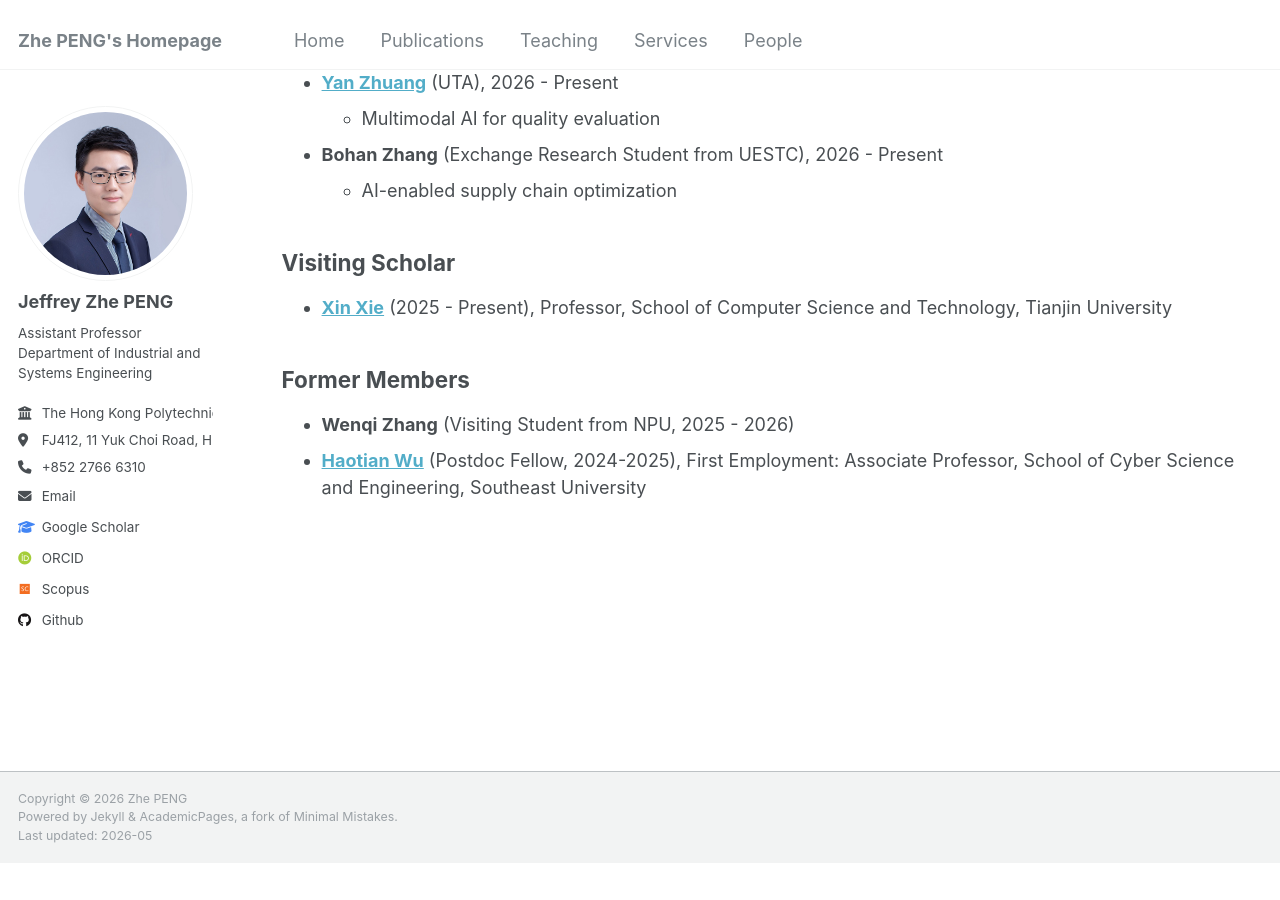
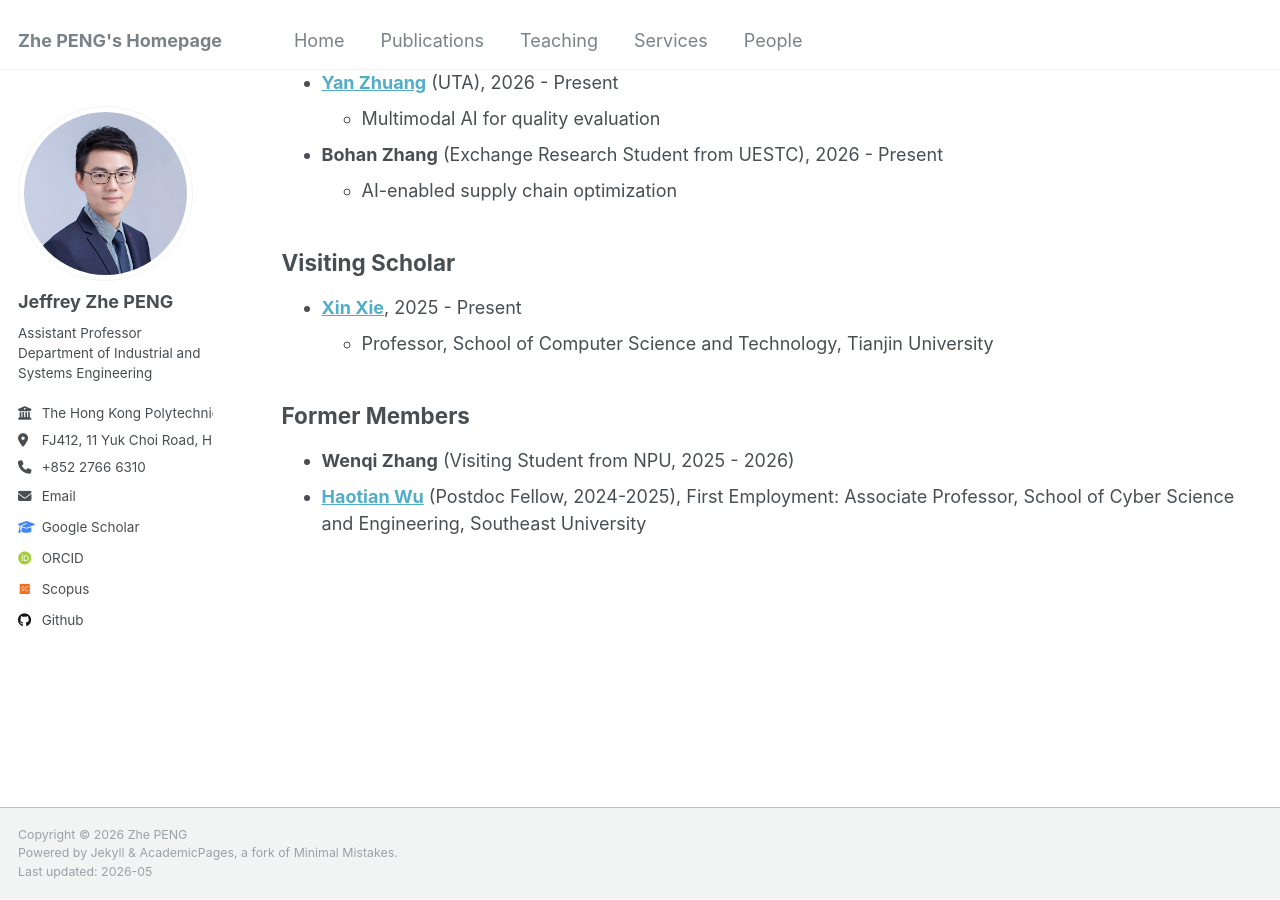
Before and after one commit to PENG-Zhe/peng-zhe.github.io, a Jekyll site: the page built from _pages/people.md, in a window 1280 px wide and 900 px high, scrolled down 1120 px. Built offline with Jekyll 4.4.1, drawn with Linux system fonts in a browser that asks for light colours; some web fonts are replaced; before the commit the page ends 1984 px from its top, so only the background shows below that.

```diff
--- a/_pages/people.md
+++ b/_pages/people.md
@@ -62,7 +62,8 @@ layout: archive
 -->
 
 ## Visiting Scholar
-* **[Xin Xie](https://xiexincn.github.io/)** (2025 - Present), Professor, School of Computer Science and Technology, Tianjin University
+* **[Xin Xie](https://xiexincn.github.io/)**, 2025 - Present
+  * Professor, School of Computer Science and Technology, Tianjin University
 
 
 ## Former Members
```
